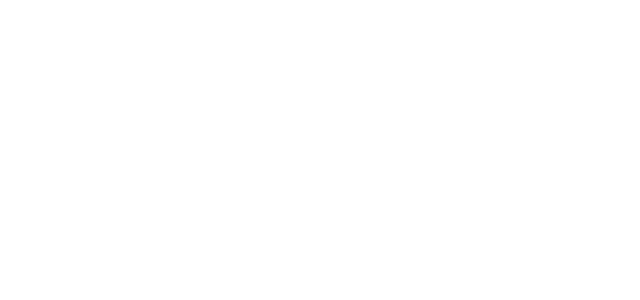
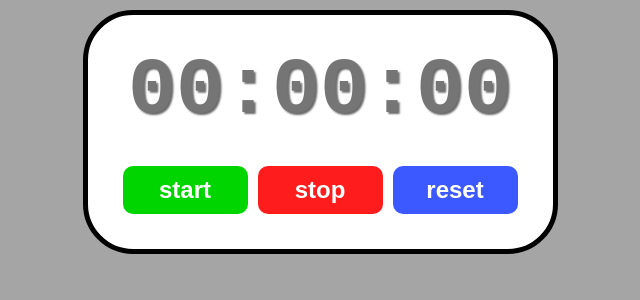
Before and after one commit to amirhoprogrammer/my-react-bro, a React (Vite) app: page /stopwatch in a window 1280 px wide. Before the commit this address had no page. Shown: the top 300 px of the page, without its empty margins (320-960 px from the left). Built offline with nearby package versions, Linux system fonts and the light colour scheme.

Commit message:
add project2

```diff
--- a/src/App.jsx
+++ b/src/App.jsx
@@ -27,6 +27,7 @@
 import ComponentC from "./Components/ComponentC.jsx";
 import ComponentD from "./Components/ComponentD.jsx";
 import UseRef from "./UseRef.jsx";
+import StopWatch from "./Project2/StopWatch.jsx";
 function App() {
   return (
     <Routes>
@@ -55,6 +56,7 @@
       <Route path="/component3" element={<ComponentC />} />
       <Route path="/component4" element={<ComponentD />} />
       <Route path="/useref" element={<UseRef />} />
+      <Route path="/stopwatch" element={<StopWatch />} />
     </Routes>
   );
 }
--- a/src/Header.jsx
+++ b/src/Header.jsx
@@ -15,7 +15,7 @@
             <a href="/project1">Project1</a>
           </li>
           <li>
-            <a href="#">Project2</a>
+            <a href="/stopwatch">Project2</a>
           </li>
         </ul>
       </nav>
--- /dev/null
+++ b/src/Project2/StopWatch.jsx
@@ -0,0 +1,63 @@
+import React, { useEffect, useRef, useState } from "react";
+import "./stopwatch.css";
+function StopWatch() {
+  const [isRunning, setIsRunning] = useState(false);
+  const [elapsedTime, setElapsedTime] = useState(0);
+  const intervalIdRef = useRef(null);
+  const startTimeRef = useRef(0);
+
+  useEffect(() => {
+    if (isRunning) {
+      intervalIdRef.current = setInterval(() => {
+        setElapsedTime(Date.now() - startTimeRef.current);
+      }, 10);
+    }
+    return () => {
+      clearInterval(intervalIdRef.current);
+    };
+  }, [isRunning]);
+  function start() {
+    setIsRunning(true);
+    startTimeRef.current = Date.now() - elapsedTime;
+    //console.log(startTimeRef.current);
+  }
+  function stop() {
+    setIsRunning(false);
+  }
+  function reset() {
+    setElapsedTime(0);
+    setIsRunning(false);
+  }
+  function formatTime() {
+    let hours = Math.floor(elapsedTime / (1000 * 60 * 60));
+    let minutes = Math.floor((elapsedTime / (1000 * 60)) % 60);
+    let seconds = Math.floor((elapsedTime / 1000) % 60);
+    let milliseconds = Math.floor(elapsedTime % 1000);
+
+    hours = String(hours).padStart(2, "0");
+    minutes = String(minutes).padStart(2, "0");
+    seconds = String(seconds).padStart(2, "0");
+    milliseconds = String(milliseconds).padStart(2, "0");
+
+    return `${minutes}:${seconds}:${milliseconds}`;
+  }
+  return (
+    <div className="stop">
+      <div className="stopwatch">
+        <div className="display">{formatTime()}</div>
+        <div className="controls">
+          <button className="start-button" onClick={start}>
+            start
+          </button>
+          <button className="stop-button" onClick={stop}>
+            stop
+          </button>
+          <button className="reset-button" onClick={reset}>
+            reset
+          </button>
+        </div>
+      </div>
+    </div>
+  );
+}
+export default StopWatch;
--- /dev/null
+++ b/src/Project2/stopwatch.css
@@ -0,0 +1,71 @@
+.stop {
+  margin: 0;
+  padding: 10px;
+  display: flex;
+  flex-direction: column;
+  align-items: center;
+  background-color: rgb(165, 165, 165);
+  background-size: cover;
+  background-attachment: fixed;
+  /*justify-content: center;*/
+  min-height: 100vh;
+}
+.stopwatch {
+  display: flex;
+  flex-direction: column;
+  align-items: center;
+  border: 5px solid;
+  border-radius: 50px;
+  -webkit-border-radius: 50px;
+  -moz-border-radius: 50px;
+  -ms-border-radius: 50px;
+  -o-border-radius: 50px;
+  background-color: white;
+  padding: 30px;
+}
+.display {
+  font-size: 5rem;
+  font-family: monospace;
+  font-weight: bold;
+  color: rgb(117, 117, 117);
+  text-shadow: 2px 2px 2px rgba(0, 0, 0, 0.59);
+  margin-bottom: 25px;
+}
+.controls button {
+  font-size: 1.5rem;
+  font-weight: bold;
+  padding: 10px 20px;
+  margin: 5px;
+  min-width: 125px;
+  border: none;
+  border-radius: 10px;
+  -webkit-border-radius: 10px;
+  -moz-border-radius: 10px;
+  -ms-border-radius: 10px;
+  -o-border-radius: 10px;
+  cursor: pointer;
+  color: white;
+  transition: background-color 0.5s ease;
+  -webkit-transition: background-color 0.5s ease;
+  -moz-transition: background-color 0.5s ease;
+  -ms-transition: background-color 0.5s ease;
+  -o-transition: background-color 0.5s ease;
+}
+.start-button {
+  background-color: rgb(0, 213, 0);
+}
+.start-button:hover {
+  background-color: rgb(13, 99, 13);
+}
+.stop-button {
+  background-color: rgb(255, 28, 28);
+}
+.stop-button:hover {
+  background-color: rgb(147, 0, 0);
+}
+.reset-button {
+  background-color: rgb(59, 89, 255);
+}
+.reset-button:hover {
+  background-color: rgb(8, 0, 116);
+}
```
